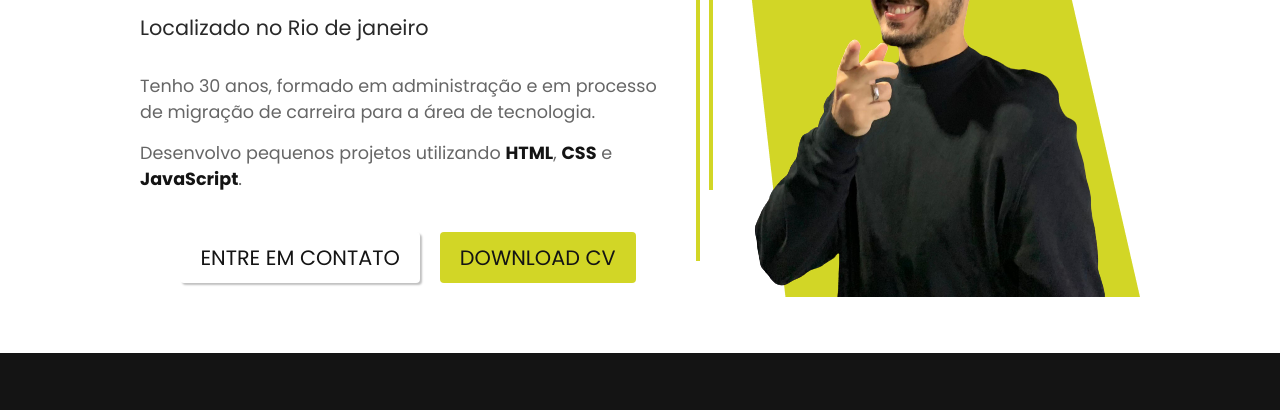
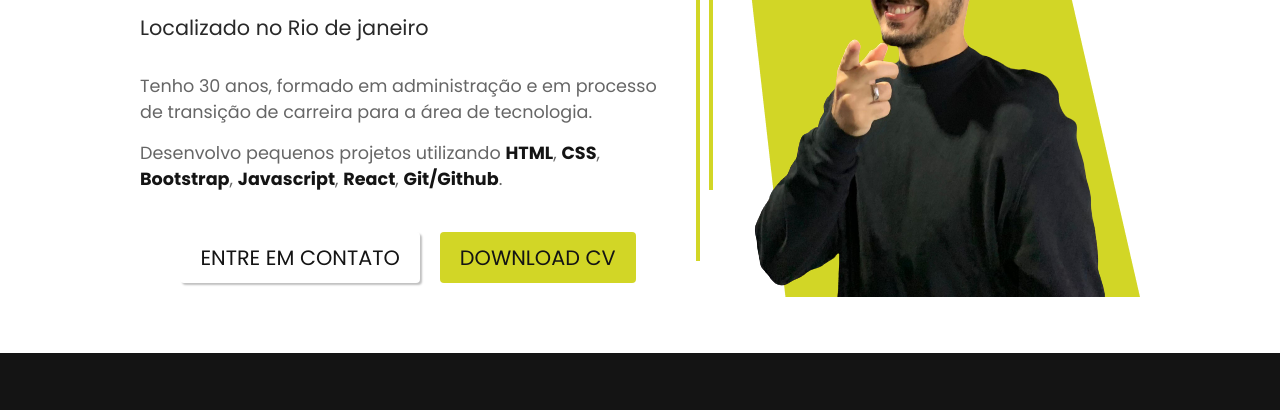
Before and after one commit to jeansouza1994/Portfolio, a plain HTML site: page index.html in a window 1280 px wide. Shown: the part 345-755 px from the top of the page. Drawn offline with Linux system fonts and the light colour scheme.

Commit message:
att-nas-tecnologias-que-trabalho

```diff
--- a/index.html
+++ b/index.html
@@ -66,8 +66,8 @@
 
         </div>
         <p class="localizacao">Localizado no Rio de janeiro</p>
-        <p>Tenho 30 anos, formado em administração e em processo de migração de carreira para a área de tecnologia.</p>
-        <p>Desenvolvo pequenos projetos utilizando <span class="negrito">HTML</span>, <span class="negrito">CSS</span> e <span class="negrito">JavaScript</span>.</p>
+        <p>Tenho 30 anos, formado em administração e em processo de transição de carreira para a área de tecnologia.</p>
+        <p>Desenvolvo pequenos projetos utilizando <span class="negrito">HTML</span>, <span class="negrito">CSS</span>, <span class="negrito">Bootstrap</span>, <span class="negrito">Javascript</span>, <span class="negrito">React</span>, <span class="negrito">Git/Github</span>.</p>
         <div class="buttons">
           <a class="bt bt-contato" href="https://wa.me/55021966274445" target="_blank">Entre em contato</a>
           <a class="bt bt-cv" href="Curriculo-do-Jean.pdf" download class="download-button">Download cv</a>
```
